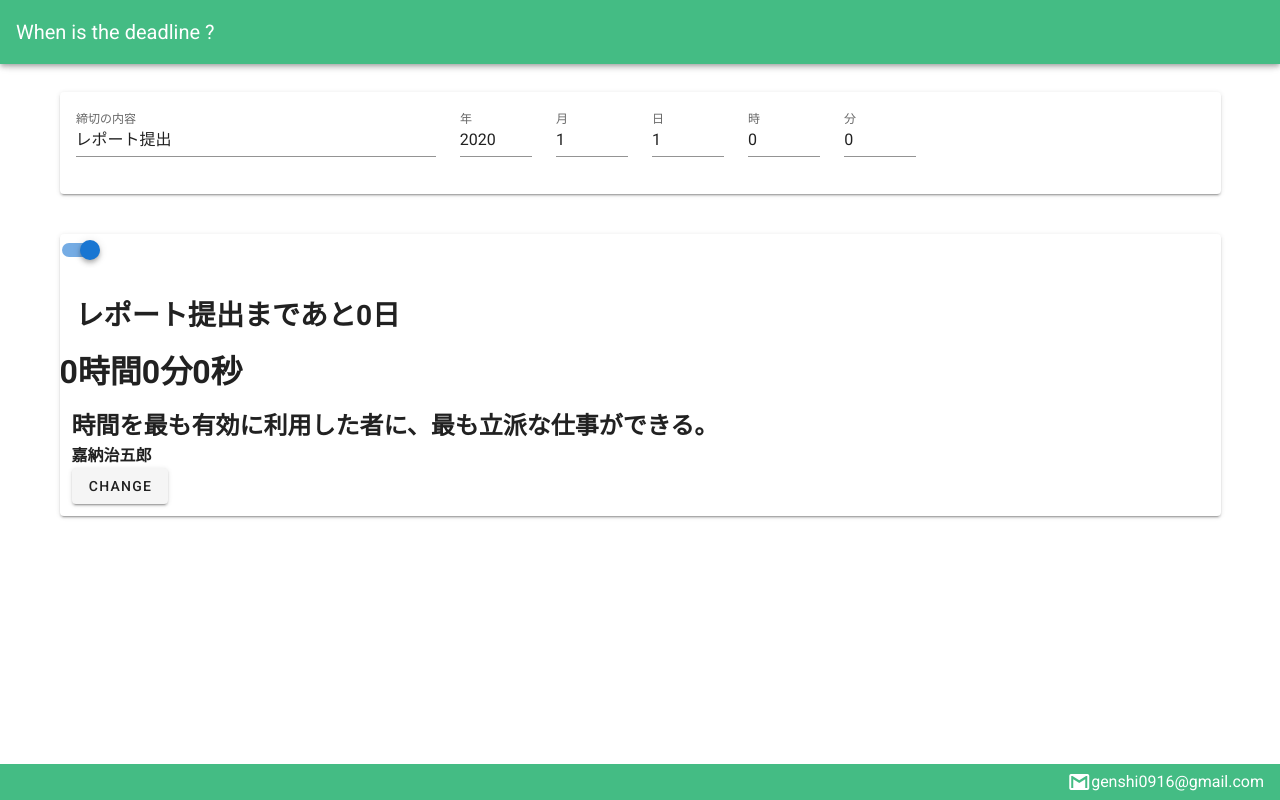
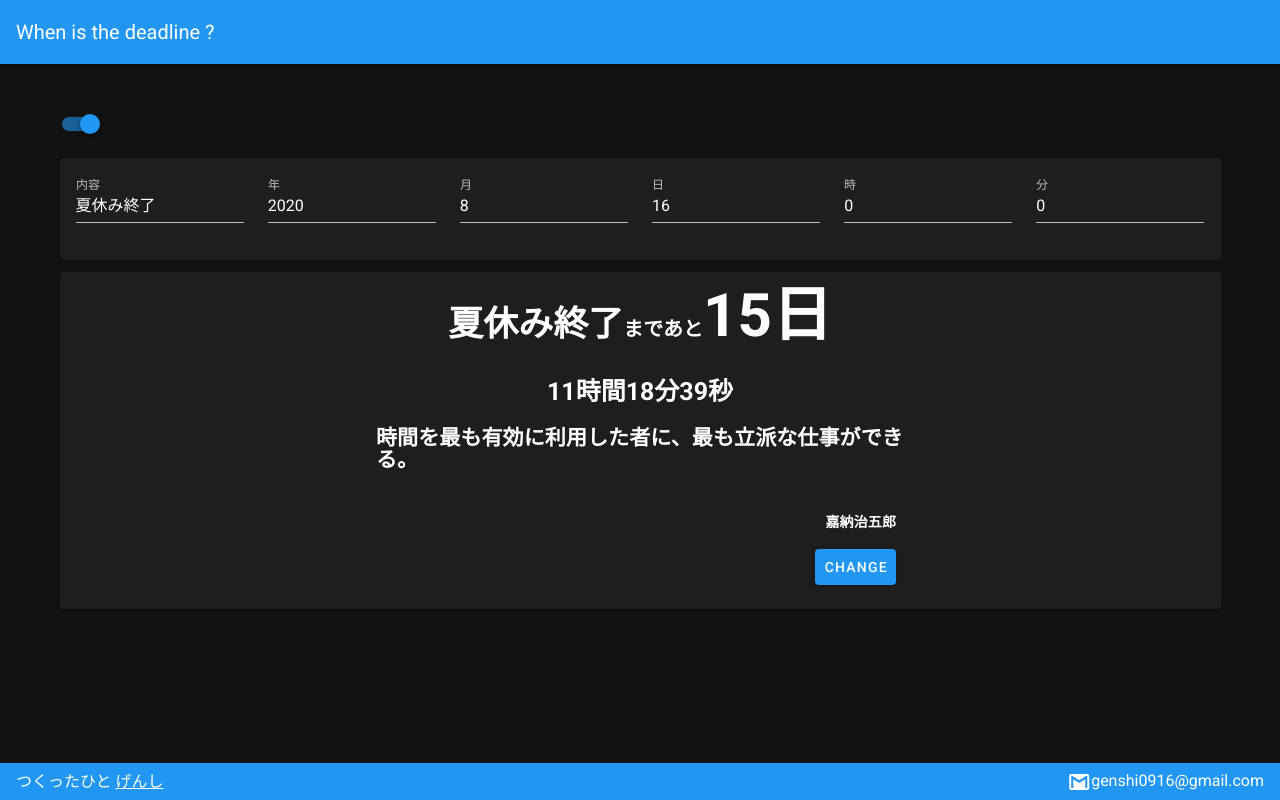
Before and after one commit to addtobasic/deadline-timer, a Vue app: page / in a window 1280 px wide. Built offline with nearby package versions, Linux system fonts and the light colour scheme.

Commit message:
[追加]レイアウト調節

```diff
--- a/src/App.vue
+++ b/src/App.vue
@@ -1,10 +1,10 @@
 <template>
   <div id="app">
-    <v-app>
+    <v-app dark>
       <Header></Header>
-        <v-main>
-          <Main></Main>
-        </v-main>
+      <v-main>
+        <Main></Main>
+      </v-main>
       <Footer></Footer>
     </v-app>
   </div>
@@ -25,9 +25,5 @@
       Main,
       Meigen,
     },
-
-    data: () => ({
-      //
-    }),
   });
 </script>
--- a/src/components/Footer.vue
+++ b/src/components/Footer.vue
@@ -2,22 +2,23 @@
     <v-footer
       :absolute="!fixed"
       app
-      color="#44bc84"
+      color="primary"
       dark
     >
+      <div>つくったひと <a href="https://twitter.com/genshi0916" target="_blank" style="color:white;">げんし</a></div>
       <div class="flex-grow-1"></div>
-      <v-icon>mdi-gmail</v-icon>
-      genshi0916@gmail.com
+      <div><v-icon>mdi-gmail</v-icon>genshi0916@gmail.com</div>
     </v-footer>
 </template>
 
 <script lang="ts">
   import Vue from 'vue'
+
   export default Vue.extend({
     name: 'Footer',
-
   })
 </script>
+
 <style>
 #gmail{
   margin-right:3px;
--- a/src/components/Header.vue
+++ b/src/components/Header.vue
@@ -1,7 +1,7 @@
 <template>
       <v-app-bar
       app
-      color="#44bc84"
+      color="primary"
       dark
     >
       <v-toolbar-title>When is the deadline ?</v-toolbar-title>
@@ -13,6 +13,5 @@
   import Vue from 'vue'
   export default Vue.extend({
     name: 'Header',
-
   })
 </script>
--- a/src/components/Main.vue
+++ b/src/components/Main.vue
@@ -1,26 +1,27 @@
 <template>
   <div id="app">
     <p></p>
-    <v-container v-if="checkBox">
-      <v-card>
+    <v-container>
+      <v-switch v-model="checkBox" @click="!checkBox"></v-switch>
+      <v-card v-if="checkBox">
         <v-card-text>
           <v-row>
-            <v-col cols="4">
-              <v-text-field label="締切の内容" required v-model="naiyou"></v-text-field>
+            <v-col cols="2">
+              <v-text-field label="内容" required v-model="naiyou"></v-text-field>
             </v-col>
-            <v-col cols="1">
+            <v-col cols="2">
               <v-text-field label="年" required v-model="year"></v-text-field>
             </v-col>
-            <v-col cols="1">
+            <v-col cols="2">
               <v-text-field label="月" required v-model="month"></v-text-field>
             </v-col>
-            <v-col cols="1">
+            <v-col cols="2">
               <v-text-field label="日" required v-model="day"></v-text-field>
             </v-col>
-            <v-col cols="1">
+            <v-col cols="2">
               <v-text-field label="時" required v-model="hour"></v-text-field>
             </v-col>
-            <v-col cols="1">
+            <v-col cols="2">
               <v-text-field label="分" required v-model="minutes"></v-text-field>
             </v-col>
           </v-row>
@@ -31,12 +32,19 @@
       <v-row dense>
         <v-col cols="12">
           <v-card>
-            <v-switch v-model="checkBox" @click="!checkBox"></v-switch>
-            <v-card-title class="headline">
-              <h3>{{ naiyou }}まであと{{this.outDay}}日</h3>
-            </v-card-title>
-            <h1>{{this.outHour}}時間{{this.outMinutes}}分{{this.outSeconds}}秒</h1>
-          <Meigen></Meigen>
+            <v-row  justify="center">
+              <v-card-title class="headline">
+                <v-col>
+                  <h4><font id="font_size">{{ naiyou }}</font><font id="font_size1">まであと</font><font id="font_size2">{{this.outDay}}日</font></h4>
+                </v-col>
+              </v-card-title>
+            </v-row>
+            <v-row justify="center">
+              <h2 id="font_size3">{{this.outHour}}時間{{this.outMinutes}}分{{this.outSeconds}}秒</h2>
+            </v-row>
+            <v-row justify="center">
+              <Meigen></Meigen>
+            </v-row>
           </v-card>
         </v-col>
       </v-row>
@@ -56,10 +64,10 @@
     },
 
     data:()=>({
-      naiyou:"レポート提出",
+      naiyou:"夏休み終了",
       year:2020,
-      month:1,
-      day:1,
+      month:8,
+      day:16,
       hour:0,
       minutes:0,
       seconds:0,
@@ -73,10 +81,8 @@
       outSeconds:0,
       checkBox:true,
     }),
-
     created: function () {
       setInterval(() => {
-
         this.inTime = this.year+"-"+this.month+"-"+this.day+" "+this.hour+":"+this.minutes+":"+this.seconds
         var now = moment();
         var from = moment(this.inTime);
@@ -104,6 +110,98 @@
           this.outSeconds = 0
         }
       }, 1000);
-    },
+    }
   })
 </script>
+
+<style>
+  @media screen and (min-width:0px) and ( max-width:480px){
+    #font_size{
+      font-size: 26px;
+    }
+
+    #font_size1{
+      font-size: 15px;
+    }
+
+    #font_size2{
+      font-size: 42px;
+    }
+
+    #font_size3{
+      font-size: 20px;
+    }
+  }
+
+  @media screen and (min-width:480px) and (max-width:768px){
+    #font_size{
+      font-size: 26px;
+    }
+
+    #font_size1{
+      font-size: 15px;
+    }
+
+    #font_size2{
+      font-size: 42px;
+    }
+
+    #font_size3{
+      font-size: 20px;
+    }
+  }
+
+  @media screen and (min-width:768px) and ( max-width:1024px){
+    #font_size{
+      font-size: 30px;
+    }
+
+    #font_size1{
+      font-size: 18px;
+    }
+
+    #font_size2{
+      font-size: 50px;
+    }
+
+    #font_size3{
+      font-size: 22px;
+    }
+  }
+
+  @media screen and (min-width:1024px) and ( max-width:1400px){
+    #font_size{
+      font-size: 35px;
+    }
+
+    #font_size1{
+      font-size: 20px;
+    }
+
+    #font_size2{
+      font-size: 60px;
+    }
+
+    #font_size3{
+      font-size: 25px;
+    }
+  }
+
+  @media screen and (min-width:1400px){
+    #font_size{
+      font-size: 40px;
+    }
+
+    #font_size1{
+      font-size: 25px;
+    }
+
+    #font_size2{
+      font-size: 70px;
+    }
+
+    #font_size3{
+      font-size: 30px;
+    }
+  }
+</style>
--- a/src/components/Meigen.vue
+++ b/src/components/Meigen.vue
@@ -1,10 +1,20 @@
 <template>
-  <div id="meigen">
-    <v-container>
+  <div>
+    <div id="card_width">
+    <v-card-text>
       <h2>{{item[rand].text}}</h2>
-      <h4>{{item[rand].person}}</h4>
-      <v-btn @click="changeMeigen">change</v-btn>
-    </v-container>
+        </v-card-text>
+        <v-card-text>
+          <v-card-actions>
+            <v-spacer></v-spacer>
+            <h4>{{item[rand].person}}</h4>
+          </v-card-actions>
+          <v-card-actions>
+            <v-spacer></v-spacer>
+            <v-btn @click="changeMeigen" color="primary">change</v-btn>
+          </v-card-actions>
+        </v-card-text>
+    </div>
   </div>
 </template>
 
@@ -141,9 +151,48 @@
       }
     },
     methods:{
-      changeMeigen:function(){
+      changeMeigen(){
         this.rand = Math.floor(Math.random()*30)
       }
     }
   })
 </script>
+<style>
+
+    @media screen and (min-width:0px) and ( max-width:480px){
+  #card_width
+  {
+    width: 320px;
+  }
+
+  }
+
+  @media screen and (min-width:480px) and (max-width:768px){
+  #card_width
+  {
+    width: 400px;
+
+  }
+  }
+
+  @media screen and (min-width:768px) and ( max-width:1024px){
+  #card_width
+  {
+    width: 480px;
+  }
+  }
+
+  @media screen and (min-width:1024px) and ( max-width:1400px){
+    #card_width
+    {
+    width: 560px;
+    }
+  }
+
+  @media screen and (min-width:1400px){
+    #card_width
+    {
+      width: 640px;
+    }
+  }
+</style>
--- a/src/plugins/vuetify.ts
+++ b/src/plugins/vuetify.ts
@@ -4,4 +4,7 @@ import Vuetify from 'vuetify/lib';
 Vue.use(Vuetify);
 
 export default new Vuetify({
+  theme: {
+    dark: true,
+  },
 });
```
Also changed, not shown: src/views/Home.vue (deleted, +0 -18 lines).
